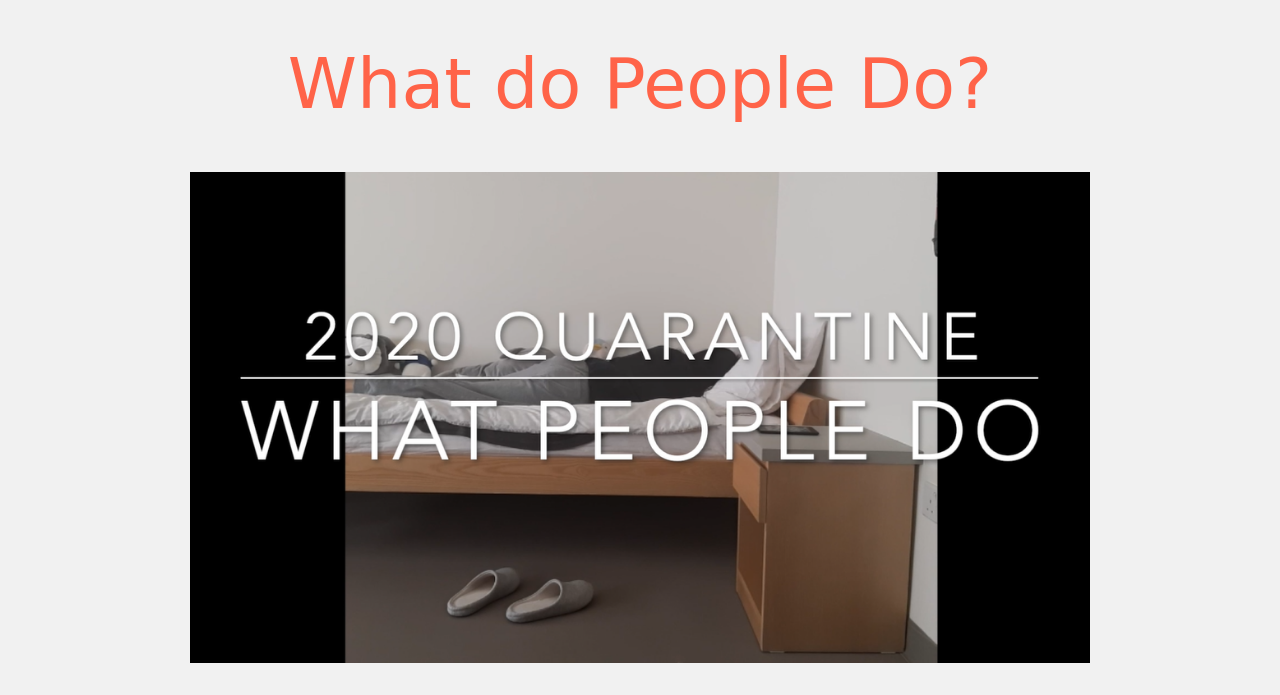
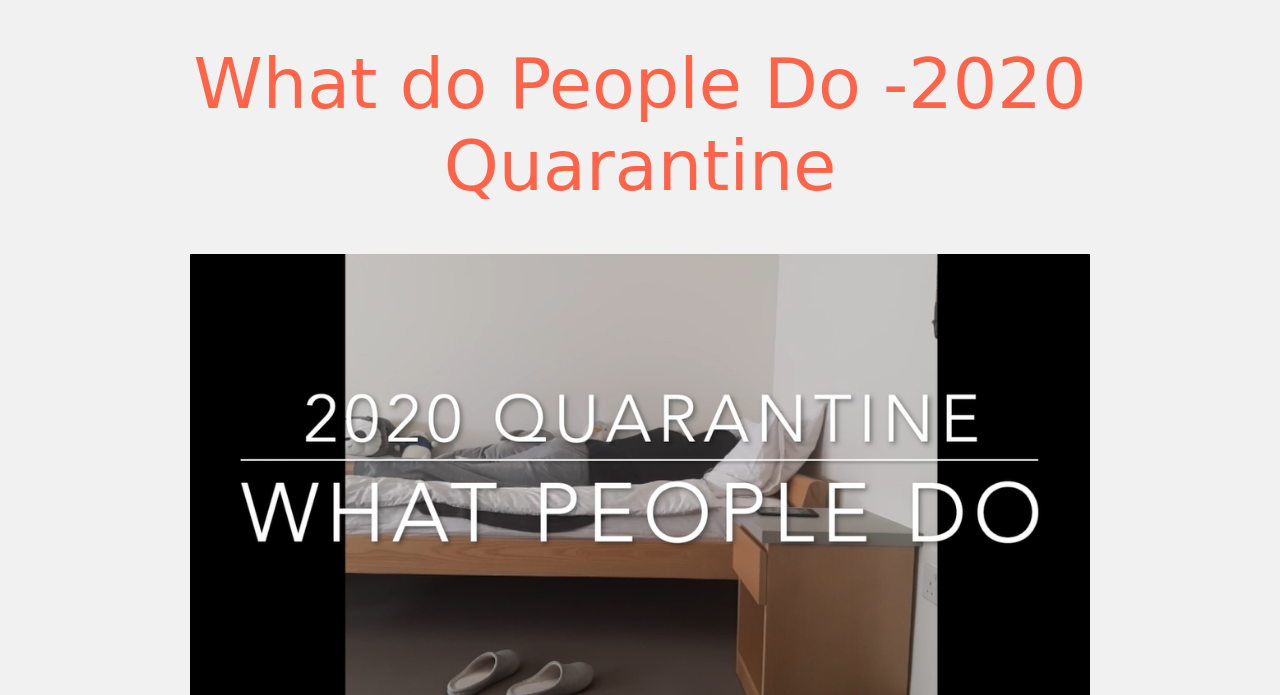
Before and after one commit to nadja0607/nadja0607.github.io, a plain HTML site: page 30FF.html in a window 1280 px wide. Shown: the part 105-800 px from the top of the page. Drawn offline with Linux system fonts and the light colour scheme.

Commit message:
Update 30FF.html

```diff
--- a/30FF.html
+++ b/30FF.html
@@ -25,7 +25,7 @@
         </nav>
     </div>
     <div>
-        <h1> What do People Do? </h1>
+        <h1> What do People Do -2020 Quarantine </h1>
         <div class="container">
             <img src="cover_pic.png" class="center" display=block style="width:900px">
             <div class="overlay">
```
